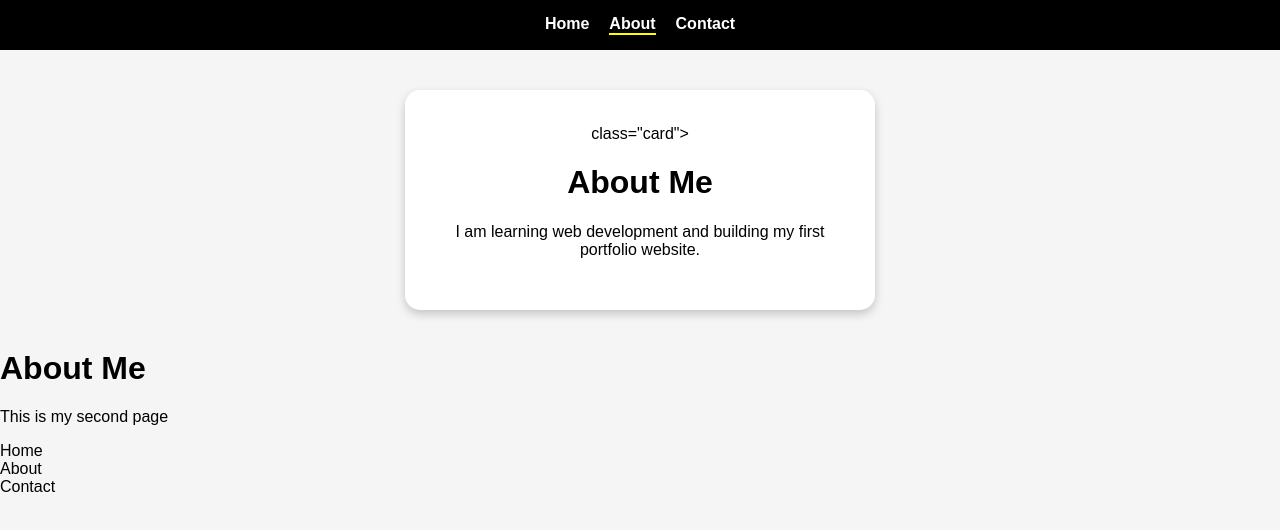
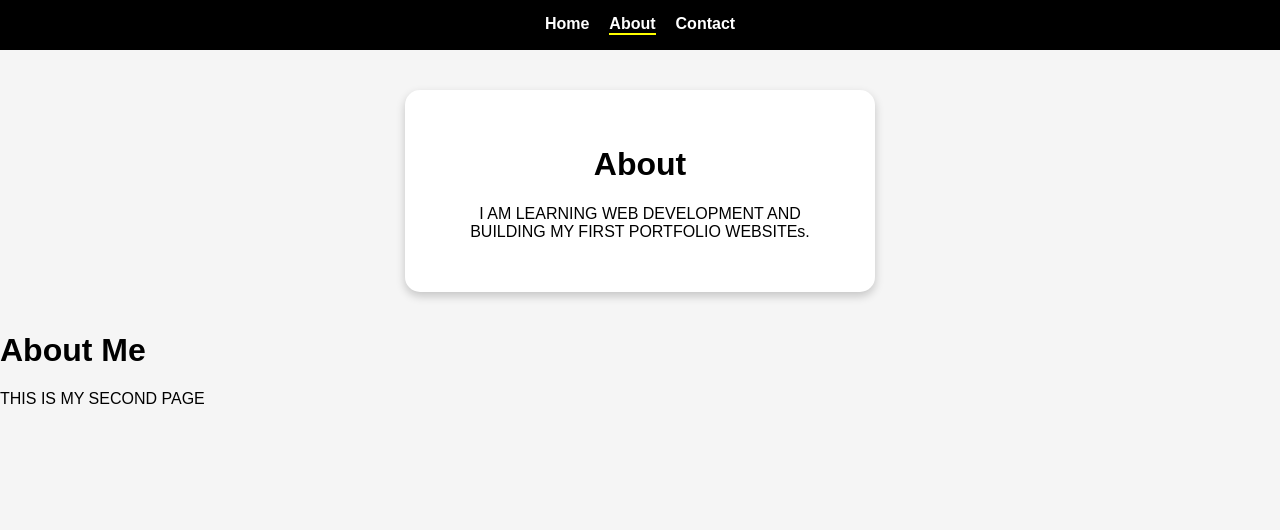
Before and after one commit to ASTROWURD/ASTROWURD, a plain HTML site: page about.html in a window 1280 px wide. Drawn offline with Linux system fonts and the light colour scheme.

Commit message:
Updated portfolio design
Updated the About page content and structure.

```diff
--- a/about.html
+++ b/about.html
@@ -3,7 +3,7 @@
 <head>
     <meta charset="UTF-8">
     <meta name="viewport" content="width=device-width, initial-scale=1.0">
-    <title>About Me</title>
+    <title>About</title>
     <link rel="stylesheet" href="style.css">
 
 </head>
@@ -15,20 +15,12 @@
     </nav>
 
     <div class="card">
-        class="card">
-        <h1>About Me</h1>
-        <p>I am learning web development and building my first portfolio website.</p>
+        <h1>About</h1>
+        <p>I AM LEARNING WEB DEVELOPMENT AND BUILDING MY FIRST PORTFOLIO WEBSITEs.</p>
     </div>
 
     <h1>About Me</h1>
-    <p>This is my second page</p>
+    <p>THIS IS MY SECOND PAGE</p>
 
-
-    <div class="box-container">
-        <div class="box">Home</div>
-        <div class="box">About</div>
-        <div class="box">Contact</div>
-
-    </div>
 </body>
 </html>
```
